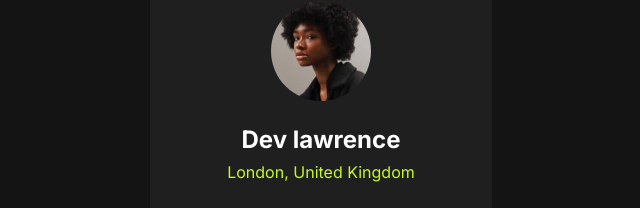
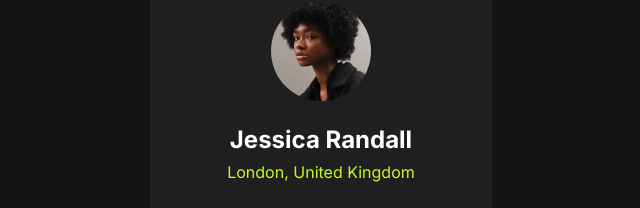
Before and after one commit to dev-lawrence/social-links, a React (Vite) app: page / in a window 1280 px wide. Shown: the part 144-352 px from the top of the page, without its empty margins (319-959 px from the left). Built offline with nearby package versions, Linux system fonts and the light colour scheme.

Commit message:
another commit

```diff
--- a/src/App.jsx
+++ b/src/App.jsx
@@ -72,7 +72,7 @@ const App = () => {
         <img src={ProfileImg} alt="" />
 
         <div className="profile-info">
-          <h1>Dev lawrence</h1>
+          <h1>Jessica Randall</h1>
           <span>London, United Kingdom</span>
         </div>
 
```
